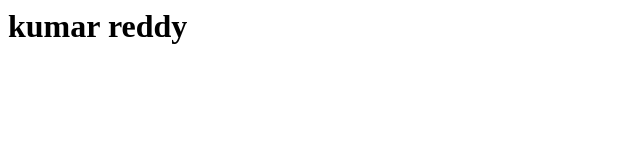
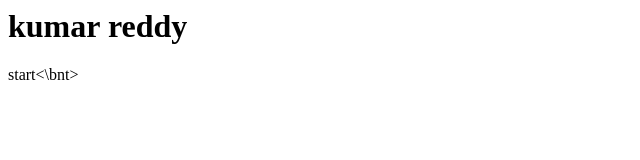
Before and after one commit to kranthipolamreddy/msd, a plain HTML site: page index.html in a window 1280 px wide. Shown: the full height of the page, 0-640 px from the left. Drawn offline with Linux system fonts and the light colour scheme.

Commit message:
Update index.html

```diff
--- a/index.html
+++ b/index.html
@@ -4,6 +4,7 @@
     </head>
     <body>
         <h1> kumar reddy</h1>
+        <bnt> start<\bnt>
     </body>
 
 </html>
```
